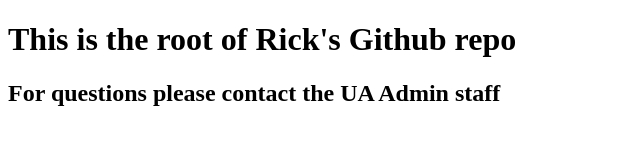
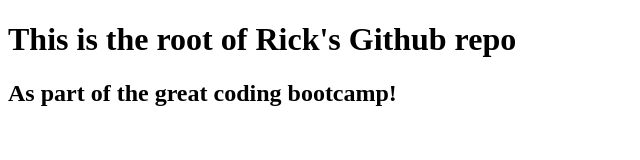
Before and after one commit to guyer005/.github.io, a plain HTML site: page index.html in a window 1280 px wide. Shown: the whole page, without its empty margins (0-640 px from the left). Drawn offline with Linux system fonts and the light colour scheme.

Commit message:
Update index.html

```diff
--- a/index.html
+++ b/index.html
@@ -7,8 +7,8 @@
     <title>Rick's Github folder</title>
 </head>
 <body>
+    <h1>This is the root of Rick's Github repo</h1>
+    <h2>As part of the great coding bootcamp!</h2>
+</body>
 
-</body>
-<h1>This is the root of Rick's Github repo</h1>
-<h2>For questions please contact the UA Admin staff</h2>
 </html>
```
